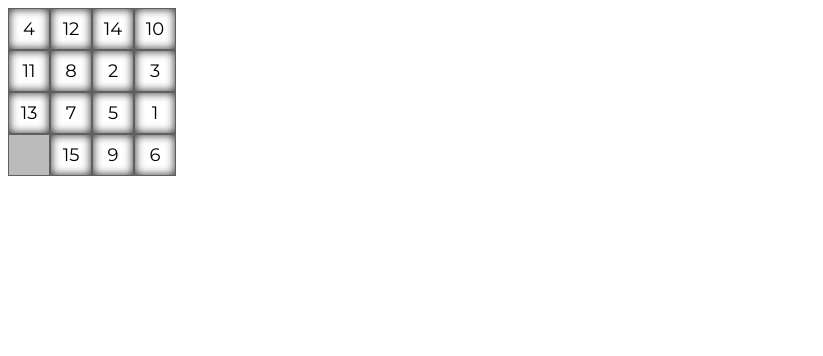
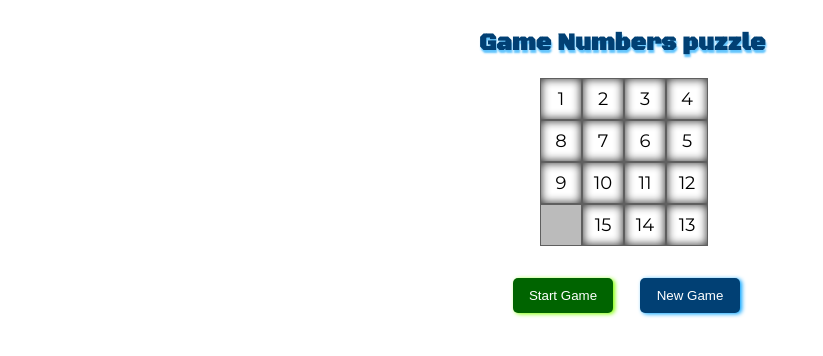
Before and after one commit to behnamsani/Game-Numbers-puzzle, a plain HTML site: page index.htm in a window 1280 px wide. Shown: the whole page, without its empty margins (0-823 px from the left). Drawn offline with Linux system fonts and the light colour scheme.

Commit message:
Add new game and game start buttons and user interface improvements

```diff
--- a/index.htm
+++ b/index.htm
@@ -6,9 +6,13 @@
     <meta name="viewport" content="width=device-width, initial-scale=1.0">
     <link rel="stylesheet" href="./style.css">
     <link href="https://fonts.googleapis.com/css2?family=Montserrat+Alternates&display=swap" rel="stylesheet">
+    <link href="https://fonts.googleapis.com/css2?family=Black+Ops+One&family=Monoton&display=swap" rel="stylesheet">
     <title>Game Numbers puzzle</title>
 </head>
 <body>
+    <div class="description">
+        <h2>Game Numbers puzzle</h2>
+    </div>
     <div class="general">
         <ul class="ulTag">
             <div class="row">
@@ -37,7 +41,10 @@
             </div>
         </ul>
     </div>
+    <div class="btnRandom">
+        <button id="btnRand">Start Game</button>
+        <button id="btnNew">New Game</button>
+    </div>
     <script src="./main.js"></script>
-
 </body>
 </html>
--- a/main.js
+++ b/main.js
@@ -1,13 +1,17 @@
 const ulTag = document.querySelector(".ulTag");
 const li = document.querySelectorAll(".rec");
+const btn = document.querySelector("#btnRand");
+const btnNew = document.querySelector("#btnNew");
+
 let xItem=["0","0","0","0","0","0","0","0","0","0","0","0","0","0","0"];
 let yItem=["0","0","0","0","0","0","0","0","0","0","0","0","0","0","0"];
-const locationArr=["1","2","3","4","5","6","7","8","9","10","11","12","13","14","15"];
-const locationArrSubmit=[];
+let locationArr=["1","2","3","4","5","6","7","8","9","10","11","12","13","14","15"];
+let locationArrSubmit=[];
 let flag=false;
 
 ulTag.addEventListener("click" , move)
-random();
+btn.addEventListener("click",random);
+btnNew.addEventListener("click",again);
 
 function move (e){
 
@@ -1306,4 +1310,12 @@ function random(){
         console.log(locationArrSubmit);
         console.log(locationArr);
     })
+    locationArr=["1","2","3","4","5","6","7","8","9","10","11","12","13","14","15"];
+    locationArrSubmit=[];
+    btn.setAttribute("disabled","true");
+    btn.style.background="#aaa";
+    btn.style.boxShadow="4px 4px 4px rgb(123, 122, 122)";
 }
+function again(){
+    location.reload();
+}
--- a/style.css
+++ b/style.css
@@ -1,3 +1,17 @@
+.general{
+    display: flex;
+    justify-content: center;
+}
+.description{
+    display: flex;
+    justify-content: center;
+}
+.description h2 {
+    margin-right: 36px;
+    font-family: 'Black Ops One', cursive;
+    color: rgb(1, 64, 116);
+    text-shadow: 1px 3px 2px rgb(97, 196, 253);
+}
 .rec{
     list-style: none;
     width: 40px;
@@ -29,3 +43,26 @@
     padding: 0;
     margin: 0;
 }
+.btnRandom{
+    display: flex;justify-content: center;
+}
+#btnRand{
+    margin-right: 27px;
+    width: 100px;
+    height: 35px;
+    color: white;
+    background: darkgreen;
+    border: none;
+    border-radius: 5px;
+    box-shadow: 2px 1px 4px chartreuse;
+}
+#btnNew{
+    margin-right: 27px;
+    width: 100px;
+    height: 35px;
+    color: white;
+    background: rgb(1, 64, 116);
+    border: none;
+    border-radius: 5px;
+    box-shadow: 2px 1px 4px rgb(0, 162, 255);
+}
```
